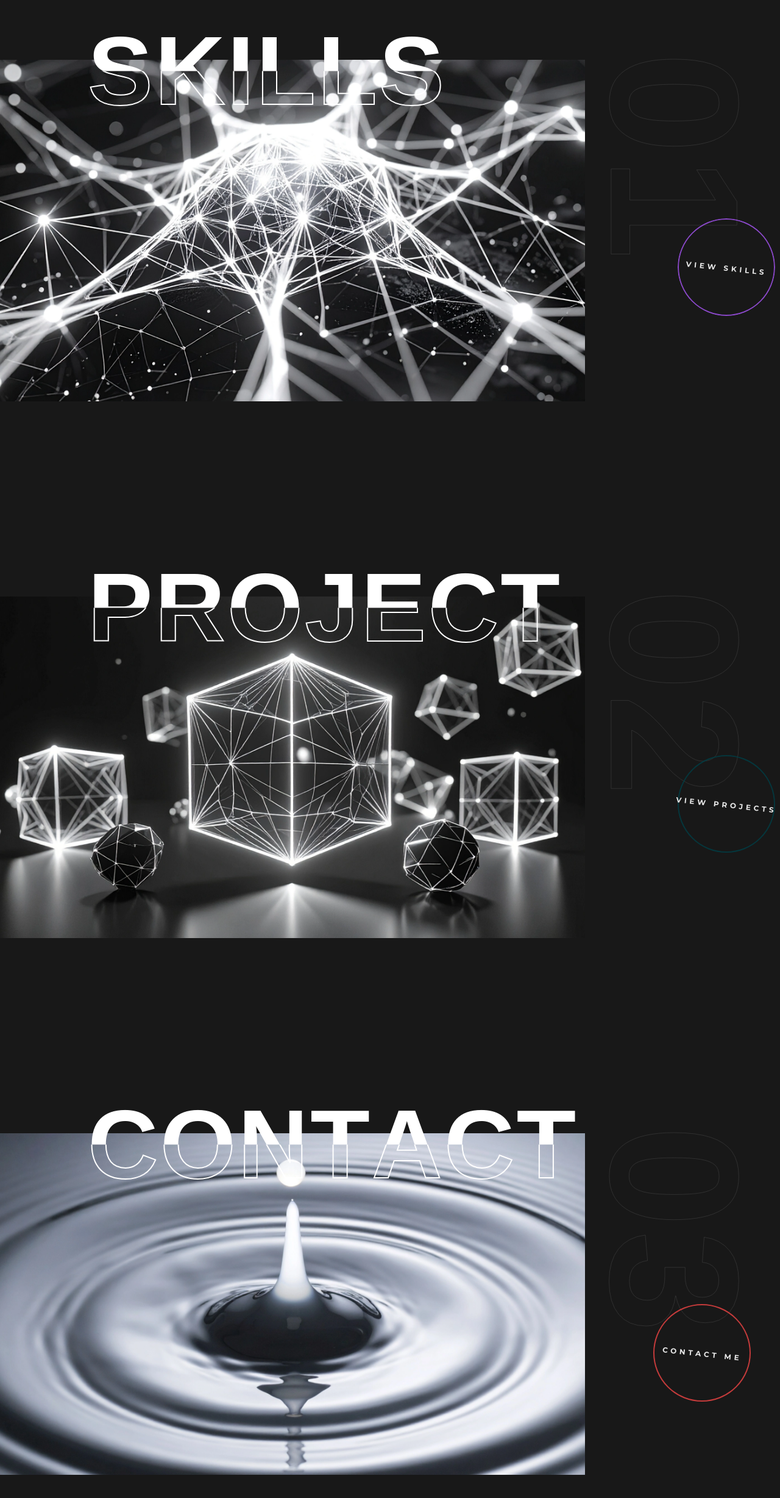
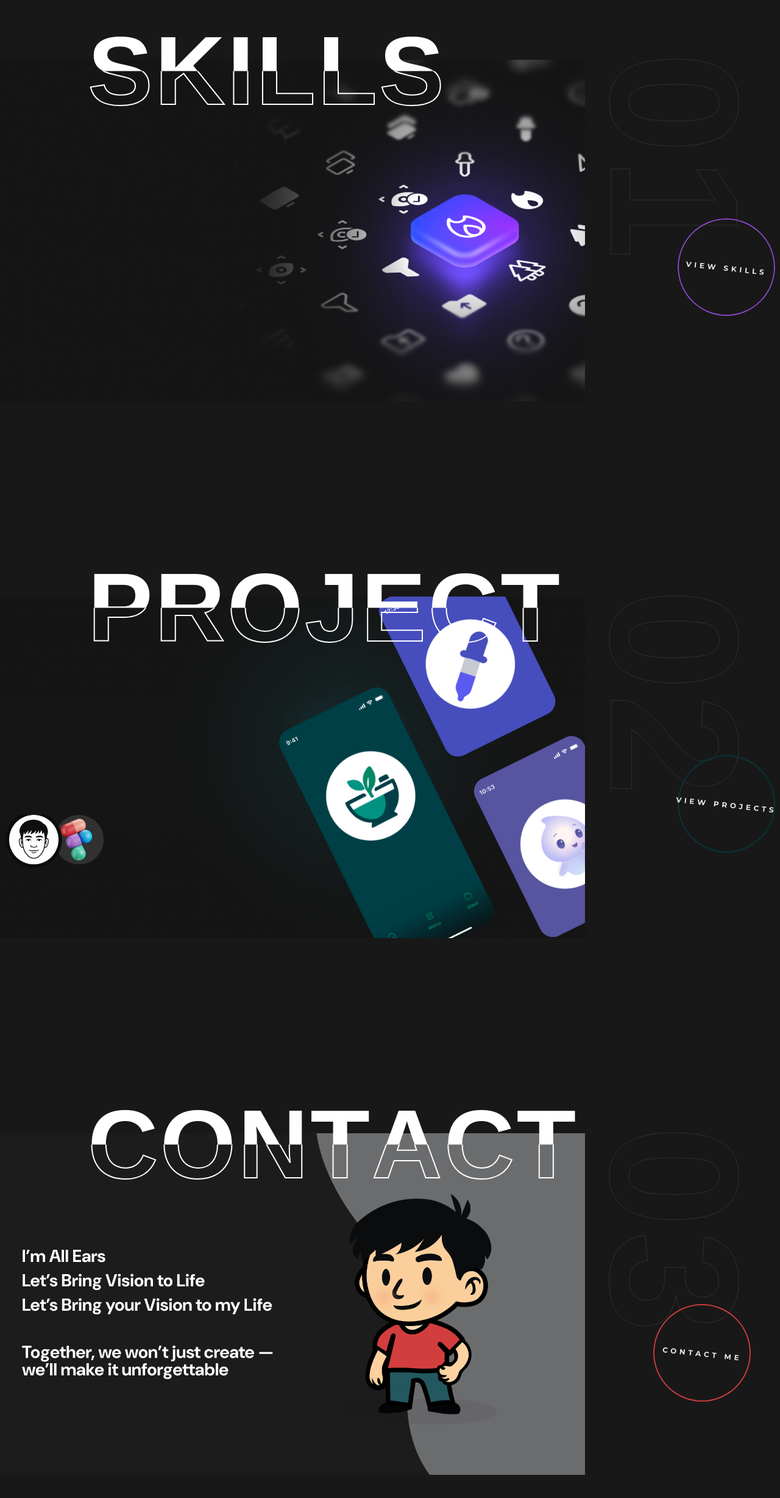
Before and after one commit to Kyaa-A/portfolio-showcase, a Next.js app: page / in a window 1280 px wide. Shown: the part 1022-3478 px from the top of the page at 61% size. Built offline with nearby package versions, Linux system fonts and the light colour scheme.

Commit message:
Revert landing page images to use .png format instead of .webp

```diff
--- a/src/components/sections/ContactSubsection.tsx
+++ b/src/components/sections/ContactSubsection.tsx
@@ -285,7 +285,7 @@ export function ContactSubsection() {
           {/* Background Image */}
           <div className="absolute bottom-0 left-0 z-10 overflow-hidden w-full h-[65vh] sm:h-[70vh] max-h-[750px]" style={{ bottom: isMobile ? '-5%' : '0' }}>
             <motion.img
-              src="/assets/Contact.webp"
+              src="/assets/Contact.png"
               alt="Contact Background"
               className="object-cover w-full h-full origin-center"
               initial={{ scale: 1 }}
--- a/src/components/sections/ProjectsSubsection.tsx
+++ b/src/components/sections/ProjectsSubsection.tsx
@@ -285,7 +285,7 @@ export function ProjectsSubsection() {
           {/* Background Image */}
           <div className="absolute bottom-0 left-0 z-10 overflow-hidden w-full h-[65vh] sm:h-[70vh] max-h-[750px]" style={{ bottom: isMobile ? '-5%' : '0' }}>
             <motion.img
-              src="/assets/Projects.webp"
+              src="/assets/Projects.png"
               alt="Projects Background"
               className="object-cover w-full h-full origin-center"
               initial={{ scale: 1 }}
--- a/src/components/sections/SkillsShowcase.tsx
+++ b/src/components/sections/SkillsShowcase.tsx
@@ -15,7 +15,7 @@ export function SkillsShowcase() {
           <div className="absolute top-0 left-0 right-0 h-1/3 bg-background"></div>
           <div className="absolute bottom-0 left-0 right-0 h-2/3 mb-8">
             <Image
-              src="/assets/Skills.webp"
+              src="/assets/Skills.png"
               alt="Skills Background"
               fill
               className="object-cover grayscale"
--- a/src/components/sections/SkillsSubsection.tsx
+++ b/src/components/sections/SkillsSubsection.tsx
@@ -293,7 +293,7 @@ export function SkillsSubsection() {
           {/* Background Image - Updated to use .webp format */}
           <div className="absolute bottom-0 left-0 z-10 overflow-hidden w-full h-[65vh] sm:h-[70vh] max-h-[750px]" style={{ bottom: isMobile ? '-5%' : '0' }}>
             <motion.img
-              src="/assets/Skills.webp"
+              src="/assets/Skills.png"
               alt="Skills Background"
               className="object-cover w-full h-full origin-center"
               initial={{ scale: 1 }}
```
